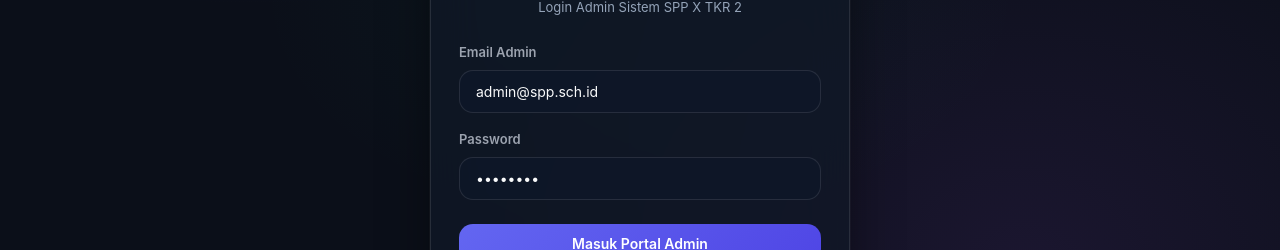
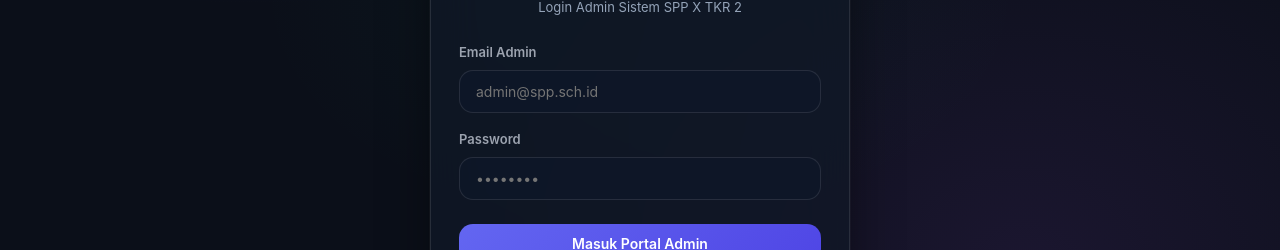
Before and after one commit to nug31/SPP, a React (Vite) app: page / in a window 1280 px wide. Both pictures are taken after a click on the button "🔑 Login Staff". Shown: the part 409-659 px from the top of the page. Built offline with nearby package versions, Linux system fonts and the light colour scheme; the HTML template or start-up script is replaced by a standard one.

Commit message:
fix: clear pre-filled email & password on login page

```diff
--- a/src/views/LoginView.jsx
+++ b/src/views/LoginView.jsx
@@ -1,8 +1,8 @@
 import React, { useState } from 'react';
 
 export default function LoginView({ onLogin, onShowToast }) {
-    const [email, setEmail] = useState('admin@spp.sch.id');
-    const [password, setPassword] = useState('admin123');
+    const [email, setEmail] = useState('');
+    const [password, setPassword] = useState('');
 
     const handleQuickLogin = (role, defaultEmail, defaultPass) => {
         const name = 'Administrator';
```
